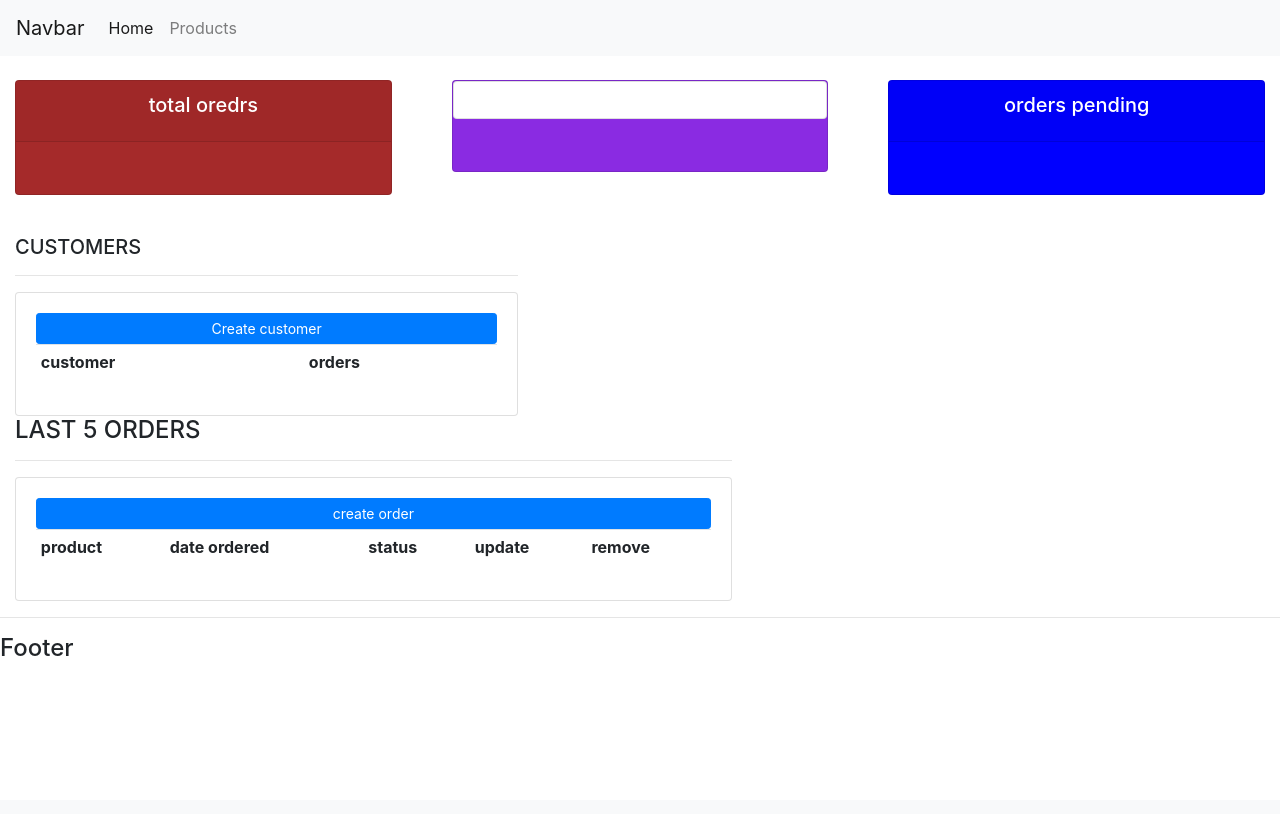
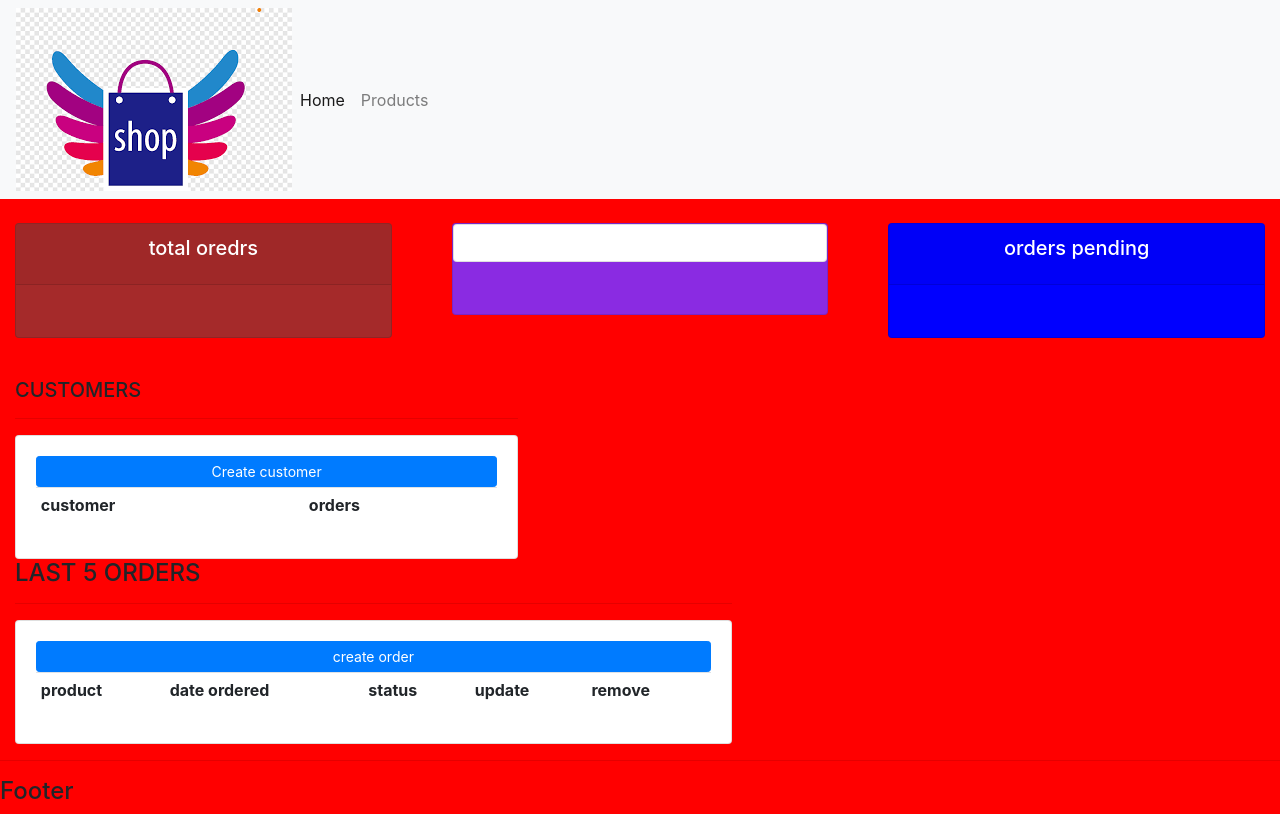
Before and after one commit to GauriAjay/djangosample, a Django app: page / in a window 1280 px wide. Before the commit the page ends 656 px from the top, so only its background shows below. Run offline with Django 4.2, Linux system fonts and the light colour scheme; lists and menus that the app fills with data are empty; some libraries are stand-ins or nearby versions.

Commit message:
static files and image

```diff
--- a/accounts/templates/accounts/main.html
+++ b/accounts/templates/accounts/main.html
@@ -1,25 +1,11 @@
+{% load static %}
+
 <!DOCTYPE html>
 <html>
     <head>
         <title>Store</title>
         <link rel="stylesheet" href="https://cdn.jsdelivr.net/npm/bootstrap@4.0.0/dist/css/bootstrap.min.css" integrity="sha384-Gn5384xqQ1aoWXA+058RXPxPg6fy4IWvTNh0E263XmFcJlSAwiGgFAW/dAiS6JXm" crossorigin="anonymous">
-    <style>
-         #logo{
-         }
-             body{
-                 background-color: #ebeffs;
-             }
-         #total-orders{
-             background-color: brown;
-         }
-        #orders-delivered{
-            background-color: blueviolet;
-        }
-        #orders-pending{
-            background-color: blue;
-        }
-
-    </style>
+    <link rel="stylesheet" type="text/css" href="{% static '/css/main.css' %}">
     </head>
     <body>
 
--- a/accounts/templates/accounts/navbar.html
+++ b/accounts/templates/accounts/navbar.html
@@ -1,5 +1,7 @@
+
+{% load static %}
 <nav class="navbar navbar-expand-lg navbar-light bg-light">
-    <a class="navbar-brand" href="#">Navbar</a>
+    <img src="{% static 'images/logo.png' %}">
     <button class="navbar-toggler" type="button" data-toggle="collapse" data-target="#navbarNav" aria-controls="navbarNav" aria-expanded="false" aria-label="Toggle navigation">
       <span class="navbar-toggler-icon"></span>
     </button>
--- a/djangosmp/settings.py
+++ b/djangosmp/settings.py
@@ -11,6 +11,7 @@ https://docs.djangoproject.com/en/4.0/ref/settings/
 """
 
 from pathlib import Path
+import os
 
 # Build paths inside the project like this: BASE_DIR / 'subdir'.
 BASE_DIR = Path(__file__).resolve().parent.parent
@@ -117,6 +118,10 @@ USE_TZ = True
 # https://docs.djangoproject.com/en/4.0/howto/static-files/
 
 STATIC_URL = 'static/'
+MEDIA_URL= '/images/'
+STATICFILES_DIRS=[
+    os.path.join(BASE_DIR,'static')
+]
 
 # Default primary key field type
 # https://docs.djangoproject.com/en/4.0/ref/settings/#default-auto-field
--- /dev/null
+++ b/djangosmp/static/css/main.css
@@ -0,0 +1,14 @@
+#logo{
+}
+    body{
+        background-color: red;
+    }
+#total-orders{
+    background-color: brown;
+}
+#orders-delivered{
+   background-color: blueviolet;
+}
+#orders-pending{
+   background-color: blue;
+}
```
Also changed, not shown: djangosmp/static/images/logo.png (added).
